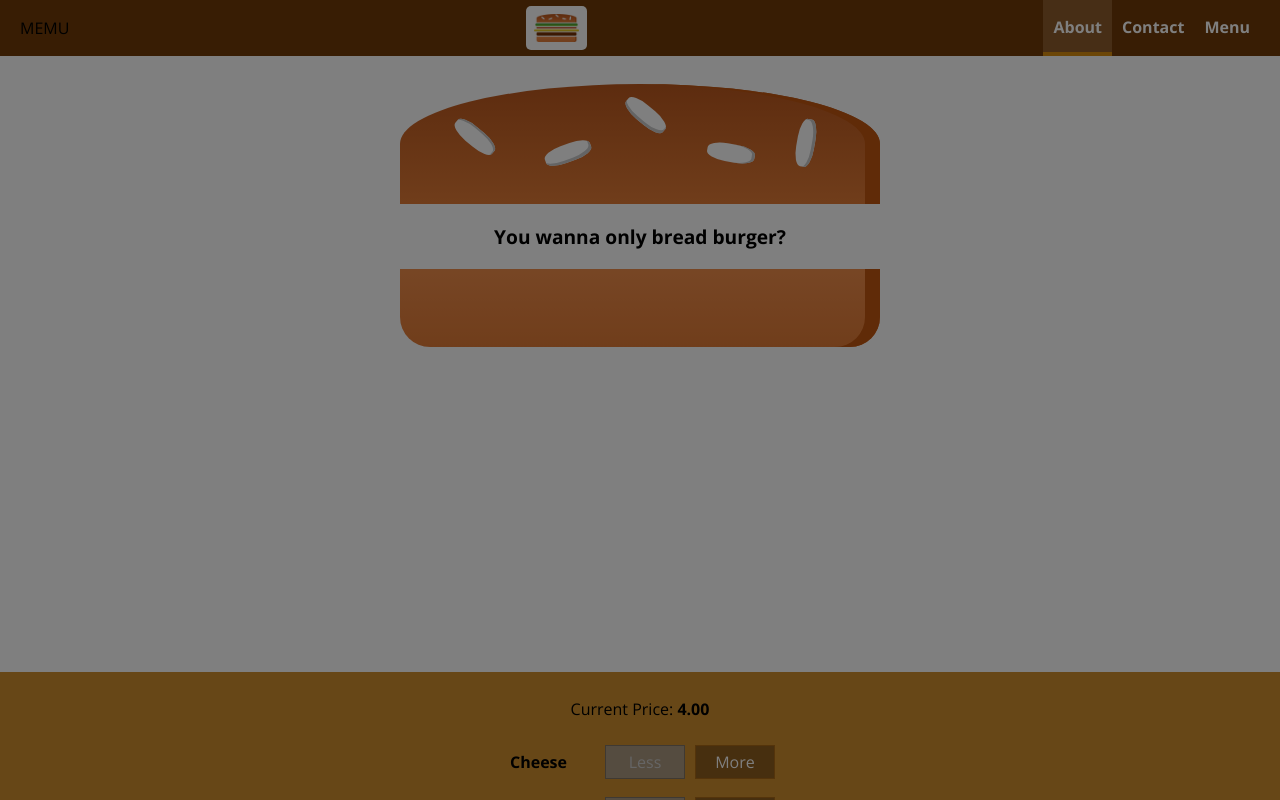
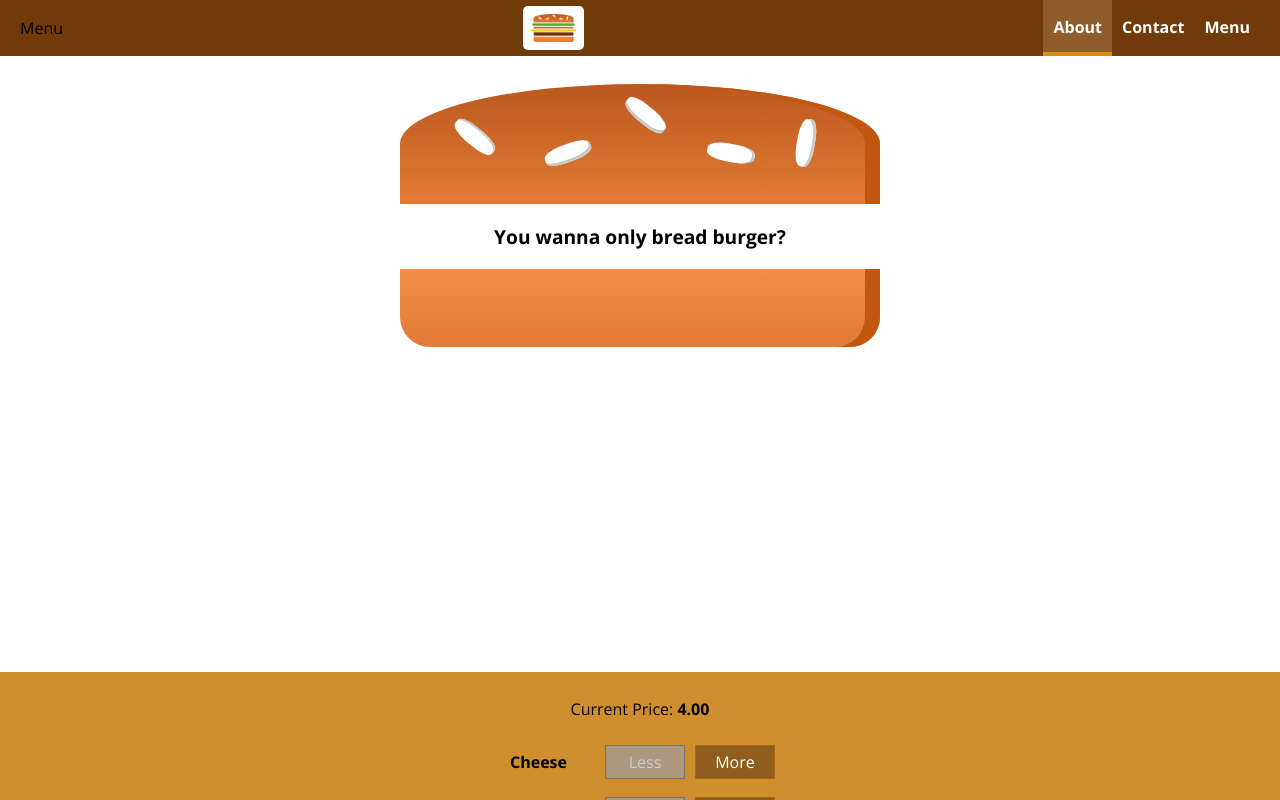
Before and after one commit to littlebobby/my-burger-react-app, a React app: page / in a window 1280 px wide. Shown: the top 800 px of the page. Built offline with nearby package versions, Linux system fonts and the light colour scheme.

Commit message:
can toggle sidebar by clicking menu

```diff
--- a/src/components/Layout/Layout.js
+++ b/src/components/Layout/Layout.js
@@ -6,17 +6,22 @@ import SideDrawer from '../Navigation/SideDrawer/SideDrawer'
 
 class Layout extends Component {
   state = {
-    showBackdrop: true,
+    showBackdrop: false,
   }
 
   sideDrawerClosedHandler = () => {
     this.setState({showBackdrop: false})
   }
+  sideDrawerToggleHandler = () => {
+    this.setState((prevState) =>{
+      return  {showBackdrop: !prevState.showBackdrop}
+    })
+  }
 
   render() {
     return (
       <Aux>
-        <Toolbar />
+        <Toolbar toolbarClicked={this.sideDrawerToggleHandler}/>
         <SideDrawer closed={this.sideDrawerClosedHandler} open={this.state.showBackdrop}/>
         <main className={classes.Content}>
           {this.props.children}
--- /dev/null
+++ b/src/components/Navigation/SideDrawer/DrawerToggle/DrawerToggle.js
@@ -0,0 +1,7 @@
+import React from 'react'
+
+export default (props) => {
+  return (
+    <div onClick={props.clicked}>Menu</div>
+  )
+}
--- a/src/components/Navigation/Toolbar/Toolbar.js
+++ b/src/components/Navigation/Toolbar/Toolbar.js
@@ -2,10 +2,11 @@ import React from 'react'
 import classes from './Toolbar.css'
 import Logo from '../../UI/Logo/Logo'
 import NavigationItems from '../NavigationItems/NavigationItems'
-
+import DrawerToggle from '../SideDrawer/DrawerToggle/DrawerToggle'
 const toolbar = (props) => (
    <header className={classes.Toolbar}>
-     <div>MEMU</div>
+     <DrawerToggle clicked={props.toolbarClicked}/>
+     {/* <button onClick={props.toolbarClicked}>MEMU</button> */}
      <div className={classes.Logo}>
         <Logo />
       </div>
```
